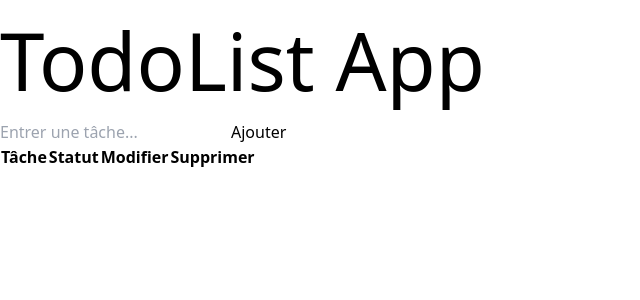
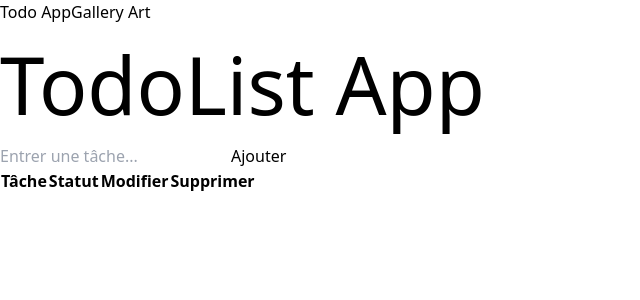
Before and after one commit to iamdumonde/TodoListApp, a Vue app: page / in a window 1280 px wide. Shown: the top 300 px of the page, without its empty margins (0-640 px from the left). Built offline with nearby package versions, Linux system fonts and the light colour scheme.

Commit message:
implémentation de vue-router

```diff
--- a/src/App.vue
+++ b/src/App.vue
@@ -1,10 +1,16 @@
 <script setup>
-  import TodoApp from "./components/TodoApp.vue";
+
 </script>
 
 <template>
   <div id="app">
-    <TodoApp></TodoApp>
+    <nav>
+      <!-- utilisez des liens <router-link> pour naviguer entre les itinéraires -->
+      <router-link to="/">Todo App</router-link>
+      <router-link to="/galleryart">Gallery Art</router-link>
+    </nav>
+    <!-- affichez le composant correspondant à l'itinéraire actif -->
+    <router-view></router-view>
   </div>
 </template>
 
--- a/src/router/index.js
+++ b/src/router/index.js
@@ -0,0 +1,11 @@
+import TodoApp from "@/components/TodoApp.vue"
+import Galleryart from "@/components/Galleryart.vue"
+import { createRouter, createWebHistory } from "vue-router"
+const router = createRouter({
+    history: createWebHistory(),
+    routes: [
+        { path: '/', component: TodoApp},
+        { path: '/galleryart', component: Galleryart}
+    ]
+})
+export default router
```
Also changed, not shown: src/main.js (+6 -7 lines).
